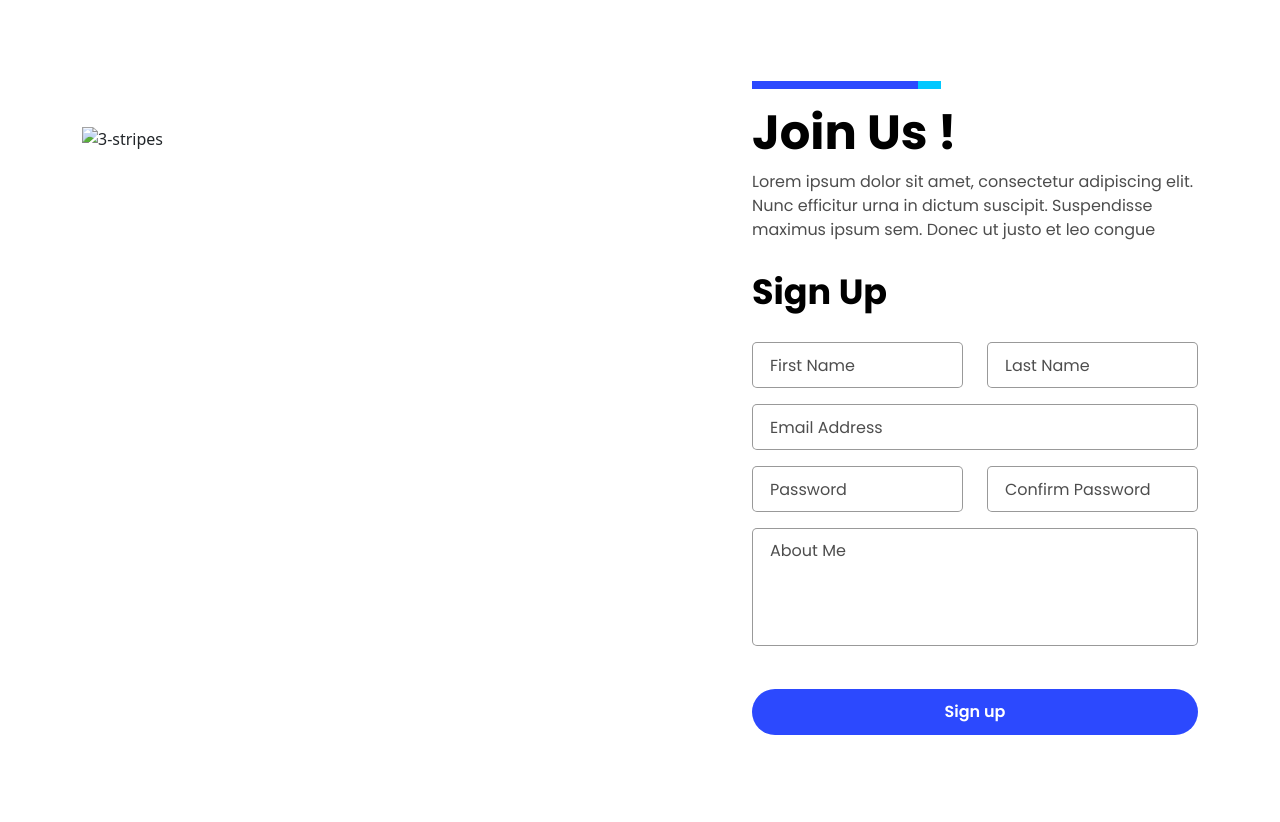
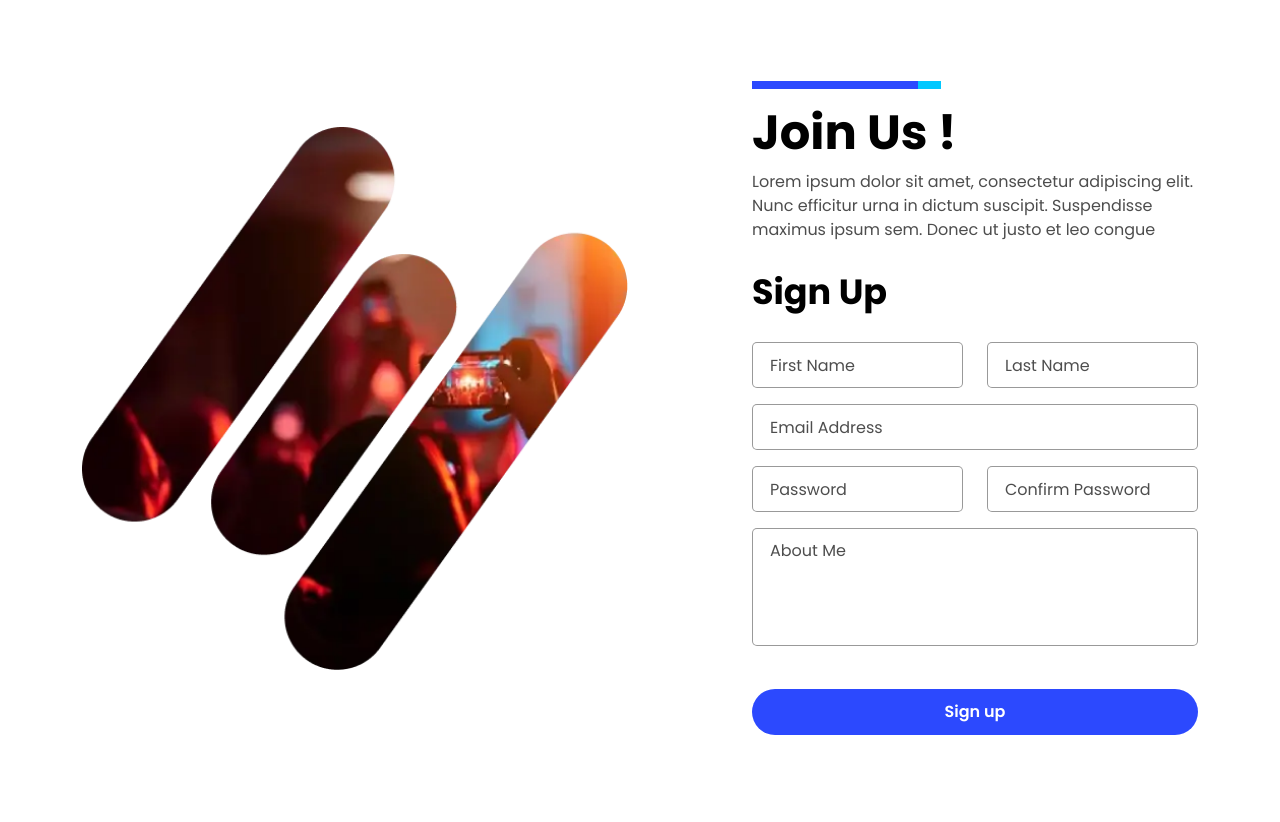
Before and after one commit to Pranavthakur547/Events-Free-Home-Page, a plain HTML site: page index.html in a window 1280 px wide. Shown: the part 2920-3742 px from the top of the page. Drawn offline with nearby package versions, Linux system fonts and the light colour scheme; files whose address does not match are found by name.

Commit message:
adding a vector img in section-3

```diff
--- a/index.html
+++ b/index.html
@@ -391,7 +391,7 @@
 
             <div class="row">
                 <div class="col-lg-6">
-                    <img class="stripes-3" src="/assets/images/PNG-1/Vector.webp" alt="3-stripes">
+                    <img class="stripes-3" src="/assets/images/png/Vector.webp" alt="3-stripes">
                 </div>
                 <div class="col-lg-6">
 
```
